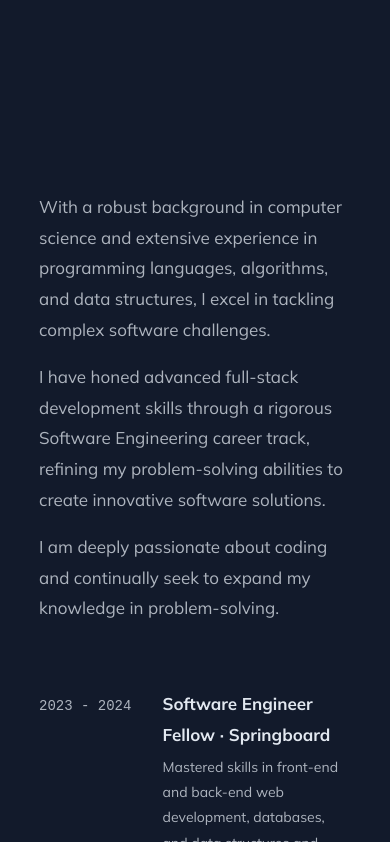
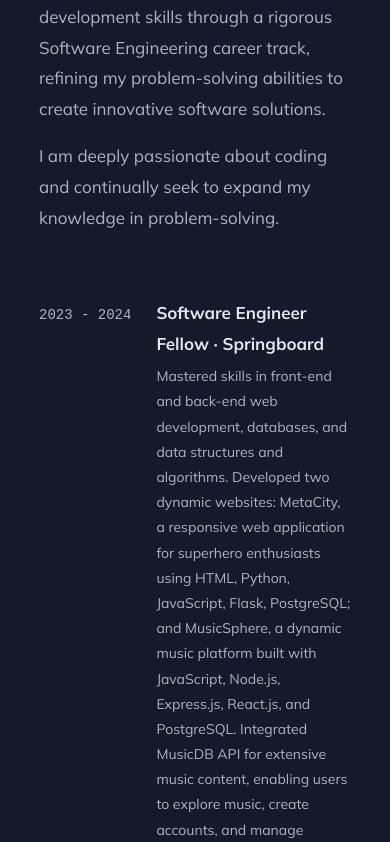
Before and after one commit to wunna145/portfolio, a React (Create React App) app: page / in a window 390 px wide. Shown: the part 739-1581 px from the top of the page. Built offline with nearby package versions, Linux system fonts and the light colour scheme.

Commit message:
fixed mobile view issues

```diff
--- a/src/App.css
+++ b/src/App.css
@@ -7,6 +7,7 @@
     display: flex;
     flex-direction: row;
     height: 100vh;
+    width: 100%;
 }
 
 .LeftSide, .RightSide {
@@ -17,12 +18,15 @@
 @media (max-width: 800px) {
     .App {
         height: auto;
+        width: 100%;
+
       }
 
       .container {
         flex-direction: column;
         height: auto;
-        overflow: auto;
+        width: auto;
+        overflow: hidden;
       }
 
       .LeftSide, .RightSide {
--- a/src/components/About.css
+++ b/src/components/About.css
@@ -8,3 +8,11 @@ p {
     font-size: 17px;
     line-height: 1.8;
 }
+
+@media (max-width: 800px) {
+    #about {
+        padding-left: 10%;
+        padding-right: 10%;
+        margin: 0%;
+    }
+}
--- a/src/components/Experiences.css
+++ b/src/components/Experiences.css
@@ -65,3 +65,15 @@
 .resume-link a:hover::after {
     transform: rotate(315deg) translateX(+8px);
 }
+
+@media (max-width: 800px) {
+    #experiences {
+        padding-left: 10%;
+        padding-right: 10%;
+        margin: 0%;
+    }
+
+    .exp {
+        margin-right: 0%;;
+    }
+}
--- a/src/components/Footer.css
+++ b/src/components/Footer.css
@@ -8,3 +8,16 @@
 .highlight{
     color: rgba(255, 255, 255, 1);
 }
+
+@media (max-width: 800px) {
+    .footer-text {
+        padding-right: 0%;
+        padding-left: 0%;
+    }
+
+    .footer {
+        padding-left: 10%;
+        padding-right: 10%;
+        margin: 0%;
+    }
+}
--- a/src/components/LeftSide.css
+++ b/src/components/LeftSide.css
@@ -9,6 +9,7 @@
 @media (max-width: 800px) {
     .left-side {
       width: 100%;
+      height: auto;
       align-items: center;
     }
 }
--- a/src/components/Projects.css
+++ b/src/components/Projects.css
@@ -67,3 +67,15 @@ a {
     text-decoration: none;
     color: inherit;
 }
+
+@media (max-width: 800px) {
+    #projects {
+        padding-left: 10%;
+        padding-right: 10%;
+        margin: 0%;
+    }
+
+    .pjmain {
+        margin-right: 0%;
+    }
+}
--- a/src/components/RightSide.css
+++ b/src/components/RightSide.css
@@ -10,7 +10,6 @@
     .right-side {
       width: 100%;
       height: auto;
-      margin: 10%;
       overflow-y: hidden;
     }
 }
```
